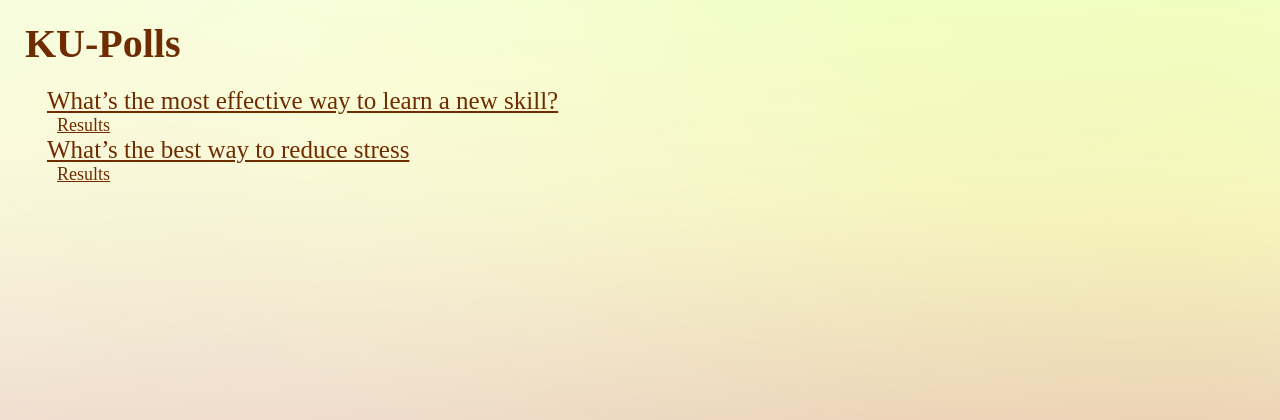
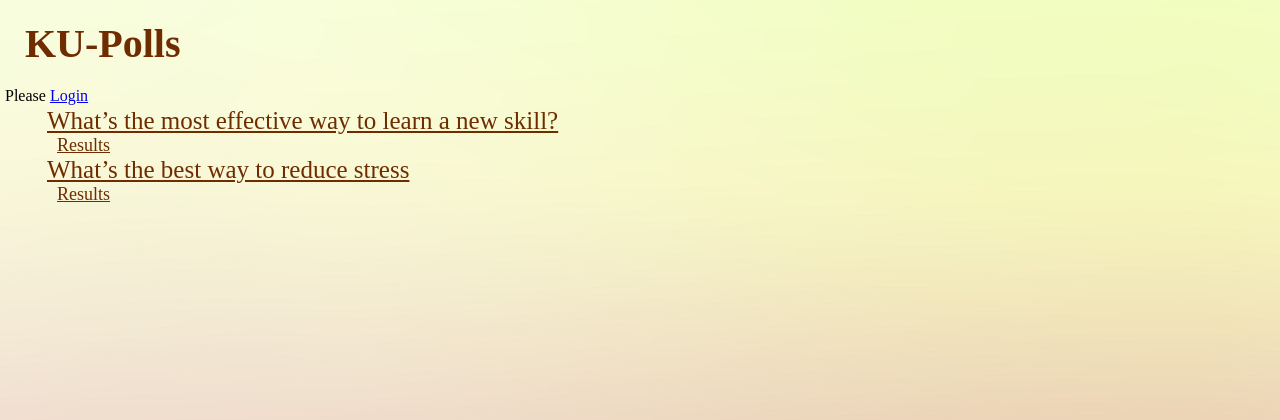
Before and after one commit to niichapats/ku-polls, a Django app: page /polls/ in a window 1280 px wide. Shown: the top 420 px of the page. Run offline with Django 5.2, Linux system fonts and the light colour scheme; data comes from the database, SQL or seed files in the repository.

Commit message:
Add login and logout

```diff
--- a/polls/templates/polls/index.html
+++ b/polls/templates/polls/index.html
@@ -3,6 +3,17 @@
 <link rel="stylesheet" href="{% static 'polls/style.css' %}">
 
 <h1 class="ku-polls-title">KU-Polls</h1>
+
+<div class="container">
+    {% if user.is_authenticated %}
+    Welcome back, {{ user.username }}
+    <form action="{% url 'login' %}" method="post">
+        {% csrf_token %}
+        <button>Logout</button>
+    {% else %}
+       Please <a href="{% url 'login' %}?next={{request.path}}">Login</a>
+    {% endif %}
+</div>
 
 {% if latest_question_list %}
     <ul>
```
